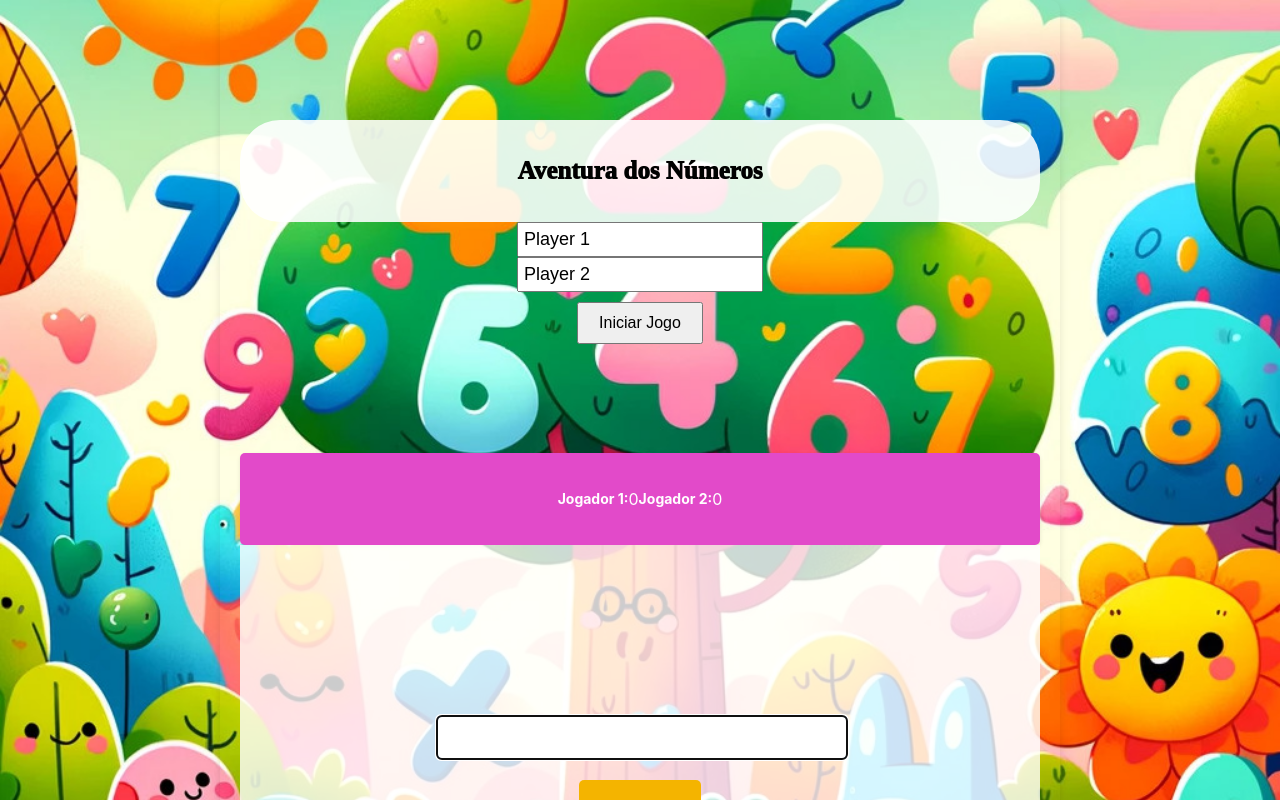
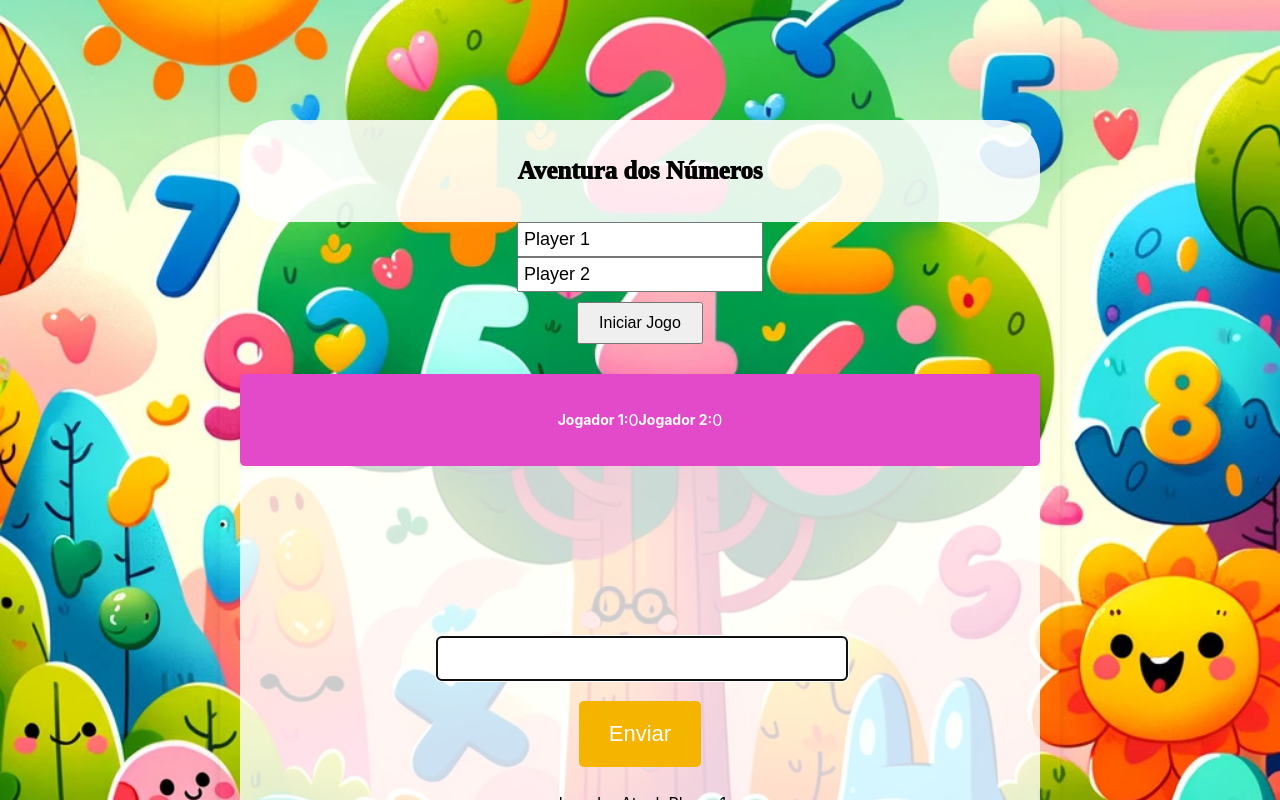
Before and after one commit to JulioRugolo/aventura-dos-numeros, a React (Create React App) app: page / in a window 1280 px wide. Both pictures are taken after a click on the button "Iniciar Jogo". Shown: the top 800 px of the page. Built offline with nearby package versions, Linux system fonts and the light colour scheme; a web font is replaced by a local one.

Commit message:
Update scoreboard.css

```diff
--- a/src/styles/scoreboard.css
+++ b/src/styles/scoreboard.css
@@ -6,7 +6,7 @@
   font-size: 20px;
   border-radius: 5px;
   box-shadow: 0 2px 4px rgba(0, 0, 0, 0.1);
-  margin-top: 99px;
+  margin-top: 20px;
 }
 
 @media (min-width: 768px) {
```
